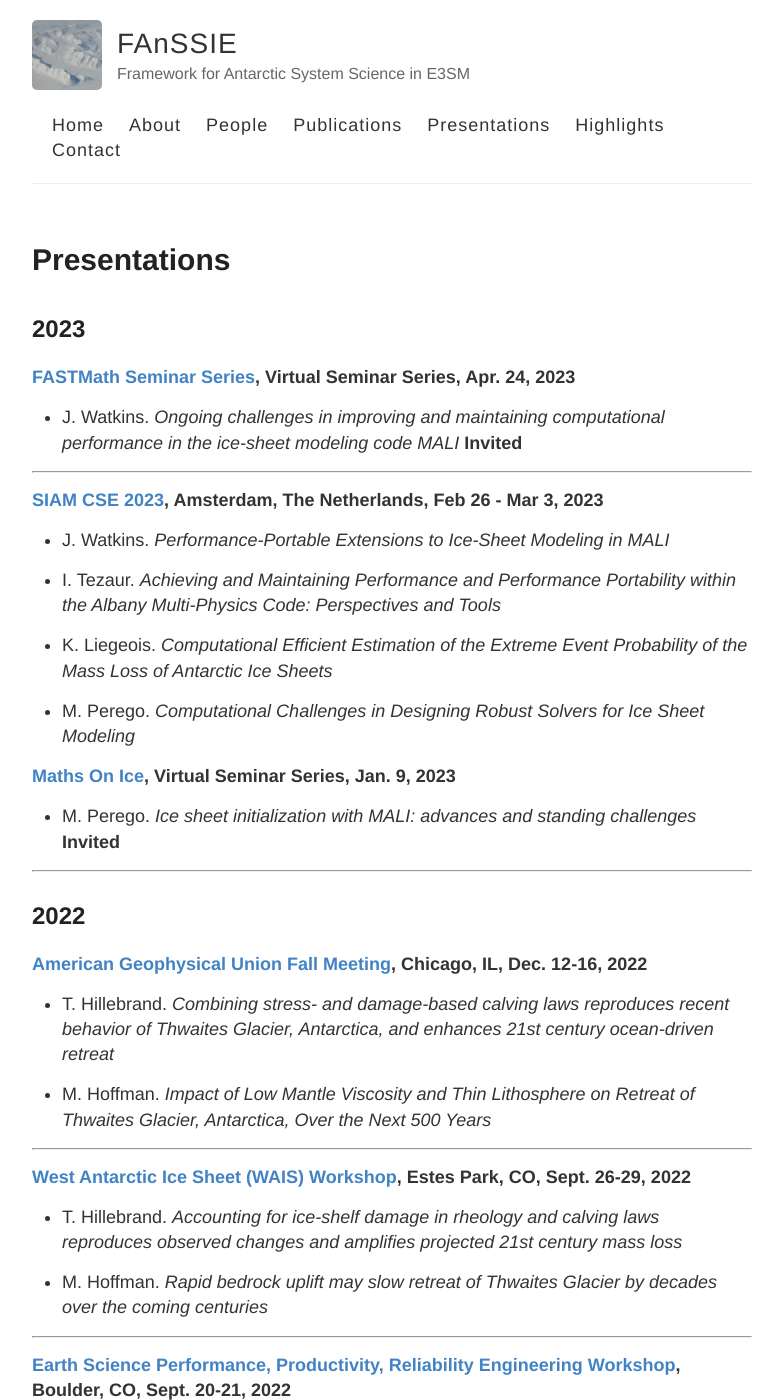
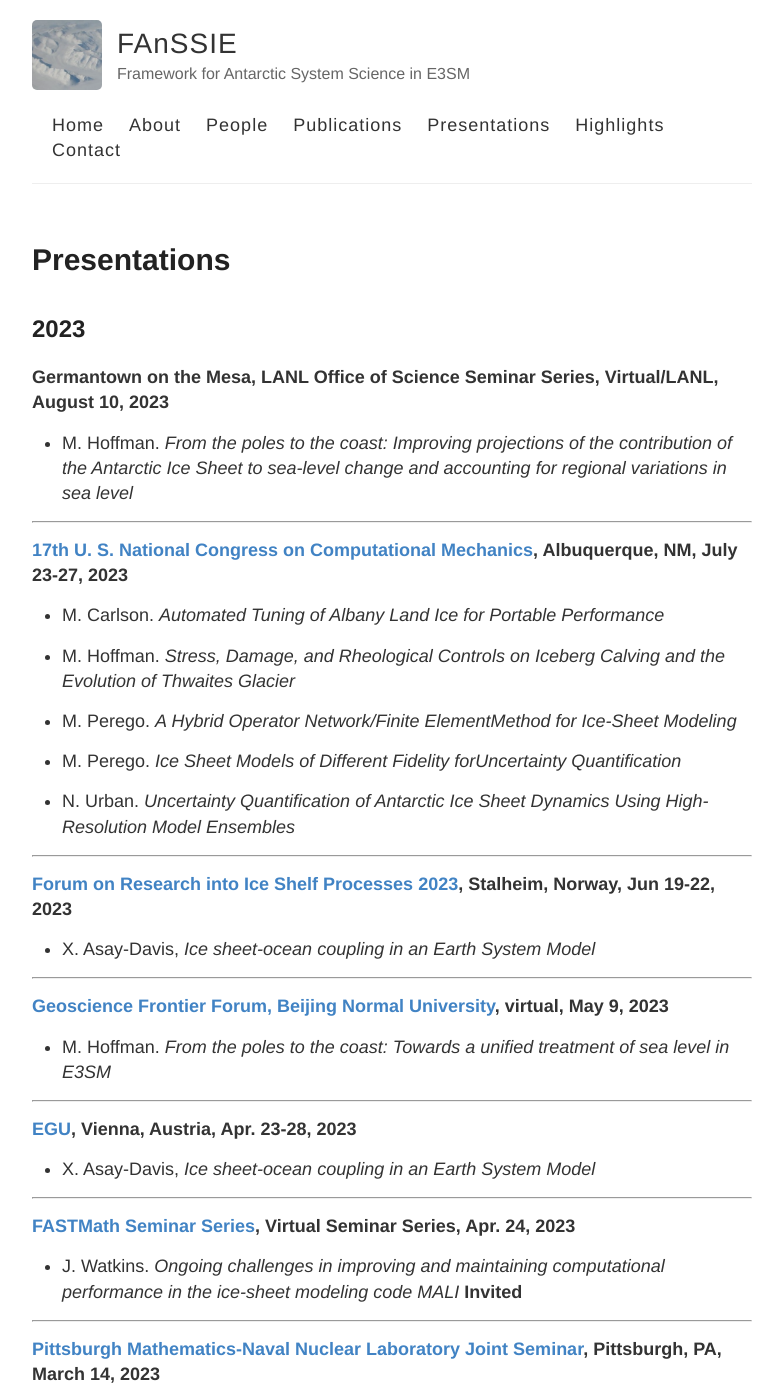
Before and after one commit to FANSSIE/fanssie.github.io, a Jekyll site: the page built from presentations.md, in a window 1280 px wide and 1400 px high. Shown: the whole window, without its empty margins (248-1031 px from the left). Built offline with Jekyll 4.4.1, drawn with Linux system fonts in a browser that asks for light colours; some of the changed text lies outside the part shown.

Commit message:
Update presentations.md

```diff
--- a/presentations.md
+++ b/presentations.md
@@ -6,9 +6,53 @@ permalink: /presentations/
 
 ## 2023
 
+**Germantown on the Mesa, LANL Office of Science Seminar Series, Virtual/LANL, August 10, 2023**
+
+* M. Hoffman. *From the poles to the coast: Improving projections of the contribution of the Antarctic Ice Sheet to sea-level change and accounting for regional variations in sea level*
+
+---
+
+**[17th U. S. National Congress on Computational Mechanics](https://17.usnccm.org/), Albuquerque, NM, July 23-27, 2023**
+
+* M. Carlson. *Automated Tuning of Albany Land Ice for Portable Performance*
+
+* M. Hoffman. *Stress, Damage, and Rheological Controls on Iceberg Calving and the Evolution of Thwaites Glacier*
+
+* M. Perego. *A Hybrid Operator Network/Finite ElementMethod for Ice-Sheet Modeling*
+
+* M. Perego. *Ice Sheet Models of Different Fidelity forUncertainty Quantification*
+
+* N. Urban. *Uncertainty Quantification of Antarctic Ice Sheet Dynamics Using High-Resolution Model Ensembles*
+
+---
+
+**[Forum on Research into Ice Shelf Processes 2023](https://www.igsoc.org/event/36th-forum-for-research-into-ice-shelf-processes-frisp-2023), Stalheim, Norway, Jun 19-22, 2023**
+
+* X. Asay-Davis, *Ice sheet-ocean coupling in an Earth System Model*
+
+---
+
+**[Geoscience Frontier Forum, Beijing Normal University](https://www.scimagojr.com/journalsearch.php?q=19700182749&tip=sid), virtual, May 9, 2023**
+
+* M. Hoffman. *From the poles to the coast: Towards a unified treatment of sea level in E3SM*
+
+---
+
+**[EGU](https://www.egu23.eu/), Vienna, Austria, Apr. 23-28, 2023**
+
+* X. Asay-Davis, *Ice sheet-ocean coupling in an Earth System Model*
+
+---
+
 **[FASTMath Seminar Series](https://www.scidac5-fastmath.lbl.gov/fastmath-seminar-series), Virtual Seminar Series, Apr. 24, 2023**
 
 * J. Watkins. *Ongoing challenges in improving and maintaining computational performance in the ice-sheet modeling code MALI* **Invited**
+
+---
+
+**[Pittsburgh Mathematics-Naval Nuclear Laboratory Joint Seminar](https://www.mathematics.pitt.edu/newsletter/spring2023/computational-mathematics-naval-nuclear-laboratory), Pittsburgh, PA, March 14, 2023**
+
+* M. Perego. *Computational Aspects of Ice-Sheet Modeling* **Invited**
 
 ---
 
```
